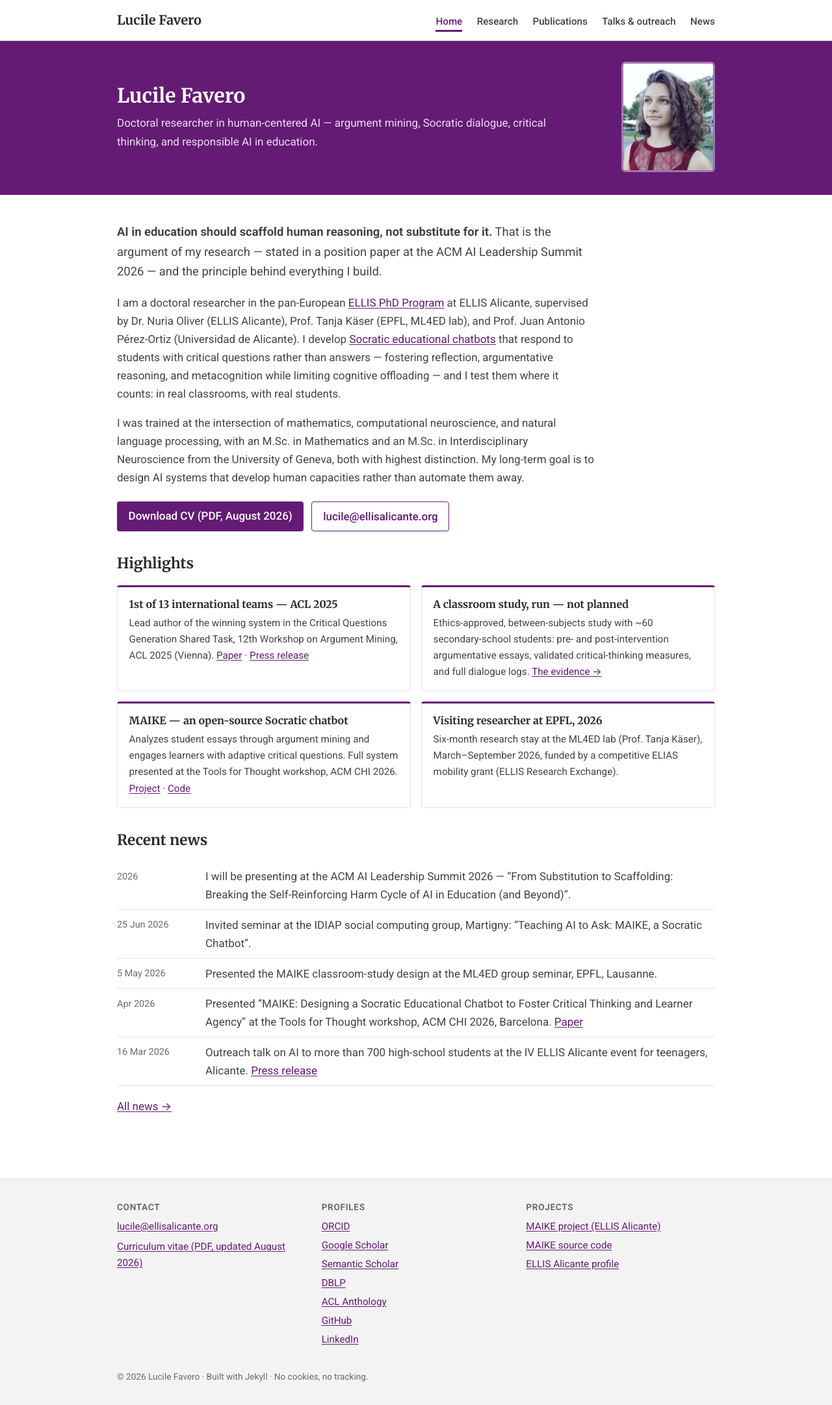
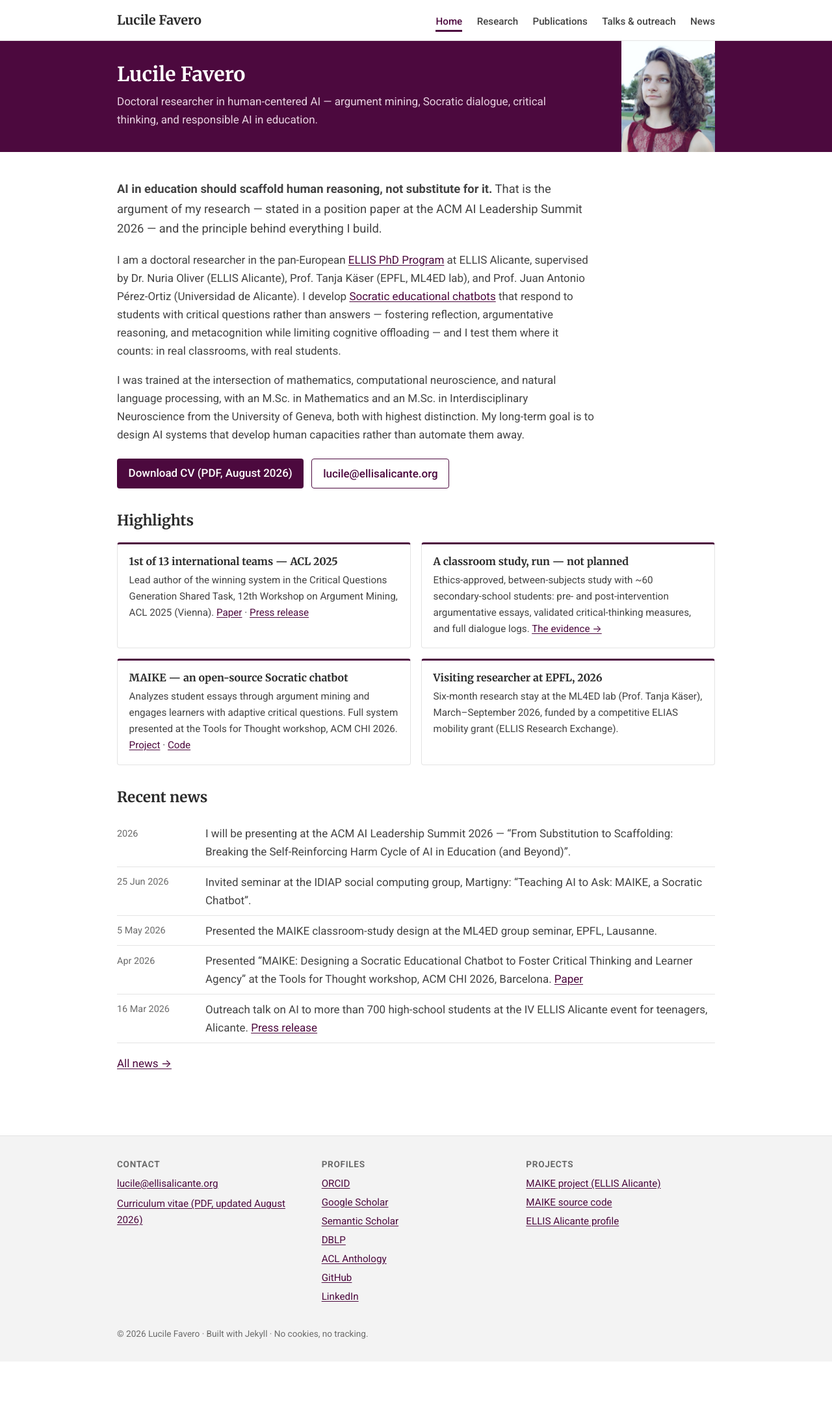
Before and after one commit to lucilefavero/lucilefavero.github.io, a Jekyll site: the page built from index.html, in a window 1280 px wide. Shown: the whole page at 65% size. Built offline with Jekyll 4.4.1, drawn with Linux system fonts in a browser that asks for light colours; after the commit the page ends 2096 px from its top, so only the background shows below that.

Commit message:
Deepen accent to #4C093E; photo bleeds full banner height
Accent family recomputed around the darker plum (hover #2E0525, wash
#F6EDF3). Favicons regenerated. The banner photo loses its keyline and
rounding and stretches edge to edge vertically (object-fit: cover),
with the banner's padding now carried by the text column.

Co-Authored-By: Claude Fable 5 <noreply@anthropic.com>

```diff
--- a/_layouts/default.html
+++ b/_layouts/default.html
@@ -33,7 +33,7 @@
 {% if page.banner_title %}
 <div class="banner">
   <div class="wrap banner-inner">
-    <div>
+    <div class="banner-text">
       <h1>{{ page.banner_title }}</h1>
       {% if page.banner_sub %}<p class="banner-sub">{{ page.banner_sub }}</p>{% endif %}
     </div>
--- a/assets/css/main.css
+++ b/assets/css/main.css
@@ -1,6 +1,6 @@
 /* ==========================================================================
    lucilefavero.github.io — carried over from the old Google Site look:
-   white ground, #434343 text, purple #641B74 accent,
+   white ground, #434343 text, purple #4C093E accent,
    Roboto for text, Merriweather for headings.
    ========================================================================== */
 
@@ -54,9 +54,9 @@
   --ink: #434343;
   --ink-strong: #2B2B2B;
   --muted: #6B6B6B;
-  --accent: #641B74;
-  --accent-dark: #41114A;
-  --accent-wash: #F5EEF7;
+  --accent: #4C093E;
+  --accent-dark: #2E0525;
+  --accent-wash: #F6EDF3;
   --rule: #E4E4E4;
   --band-gray: #F3F3F3;
   --sans: "Roboto", -apple-system, "Segoe UI", Arial, sans-serif;
@@ -158,25 +158,27 @@ main.wrap { padding-top: 1.5rem; padding-bottom: 3rem; }
 .banner {
   background: var(--accent);
   color: #fff;
-  padding: 2rem 0 2.2rem;
 }
 .banner h1 { color: #fff; margin: 0; }
+.banner-text { padding: 2rem 0 2.2rem; }
 .banner-sub {
   margin: 0.5rem 0 0;
-  color: #EBDCF2;
+  color: #E9D2E2;
   max-width: 44rem;
 }
 .banner-inner {
   display: flex;
-  align-items: center;
+  align-items: stretch;
   justify-content: space-between;
   gap: 1.5rem;
 }
+/* The photo bleeds the full height of the banner */
 .banner-photo {
   width: 9rem;
   flex-shrink: 0;
-  border-radius: 6px;
-  border: 3px solid rgba(255, 255, 255, 0.4);
+  align-self: stretch;
+  object-fit: cover;
+  object-position: 50% 30%;
 }
 
 /* ---- Buttons ---- */
@@ -401,7 +403,7 @@ blockquote p { margin: 0.4rem 0; }
   body { font-size: 1rem; }
   h1 { font-size: 1.55rem; }
   h2 { font-size: 1.25rem; }
-  .banner { padding: 1.4rem 0 1.6rem; }
+  .banner-text { padding: 1.4rem 0 1.6rem; }
   .banner-photo { width: 6.5rem; }
   .highlights { grid-template-columns: 1fr; }
   .news-item {
```
Also changed, not shown: apple-touch-icon.png, assets/img/favicon-32.png, assets/img/favicon.svg.
